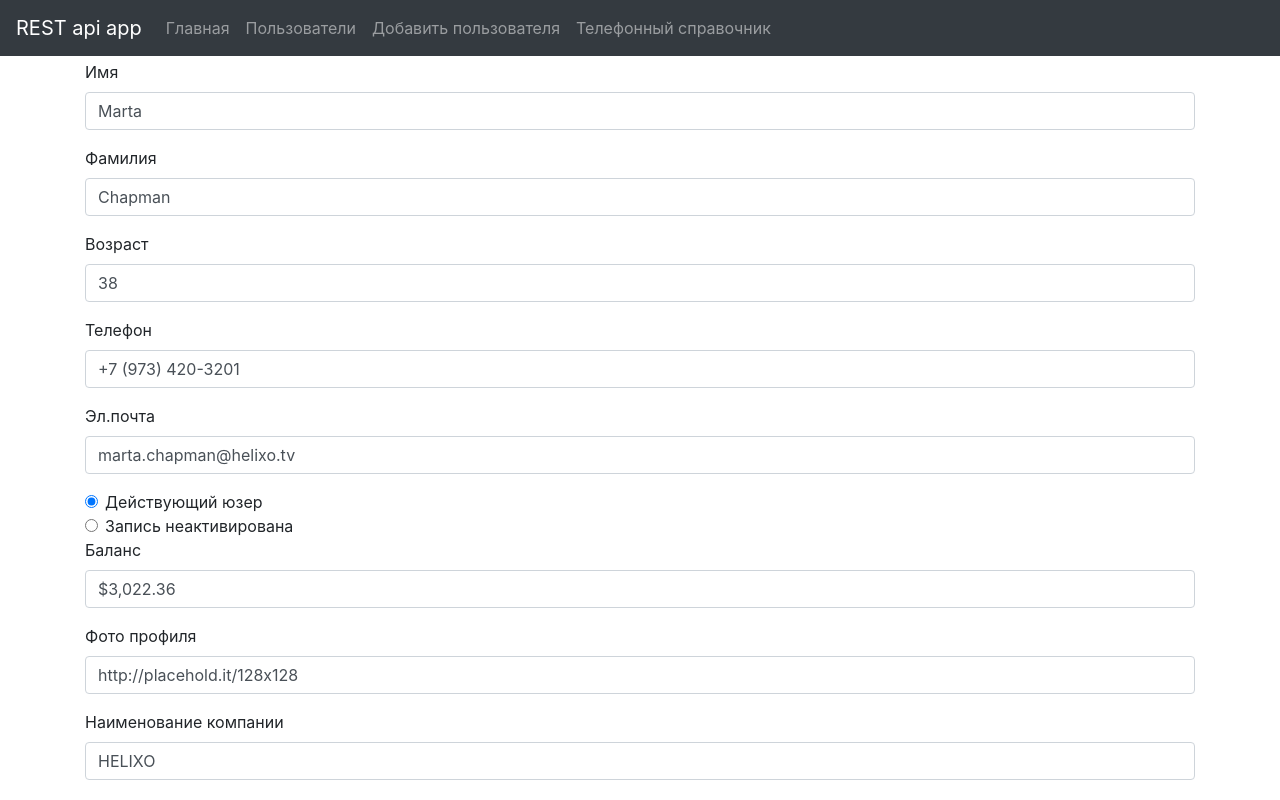
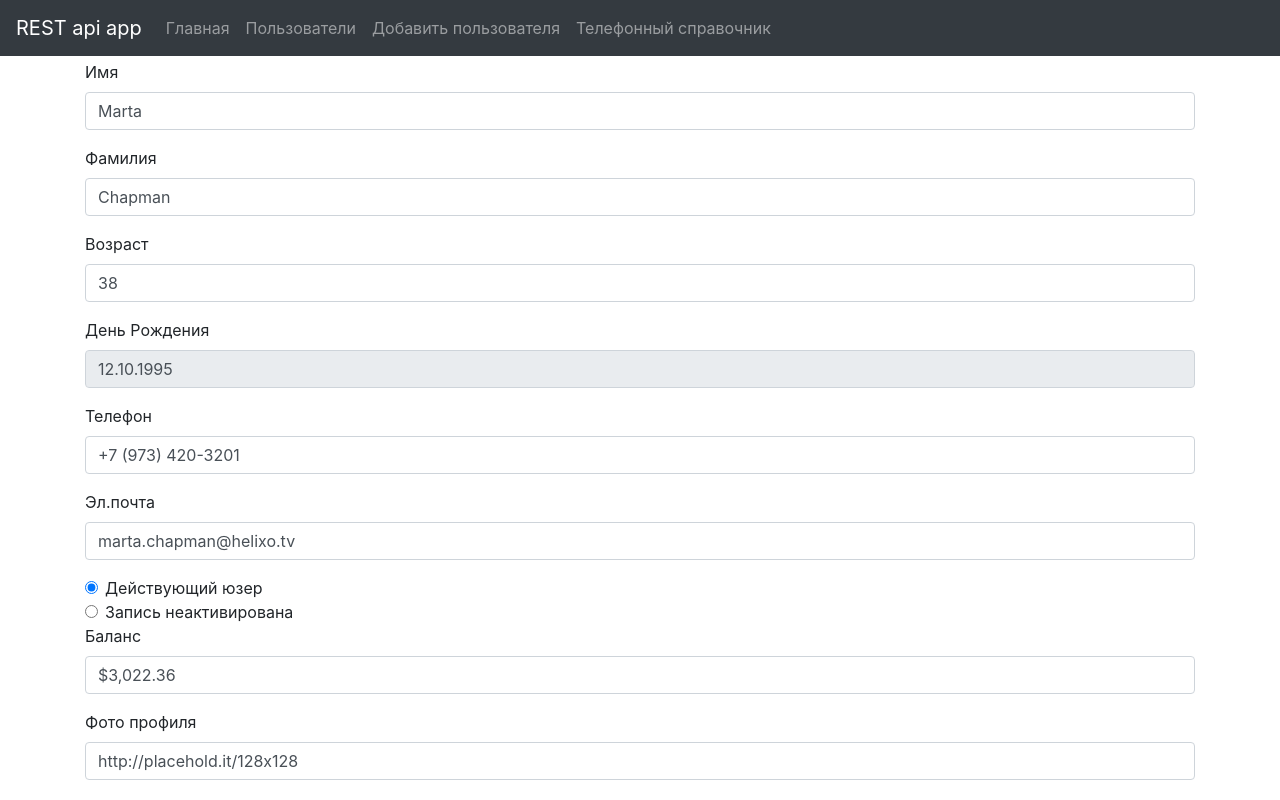
Before and after one commit to guitaroff/vue-cli-20190225, a Vue app: page /edit/1 in a window 1280 px wide. Shown: the top 800 px of the page. Built offline with nearby package versions, Linux system fonts and the light colour scheme; data requests are answered from the project's data file.

Commit message:
selection of birthday dates through the calendar

```diff
--- a/src/components/UserForm.vue
+++ b/src/components/UserForm.vue
@@ -31,6 +31,19 @@
         class="form-control"
         placeholder="Возраст"
       />
+    </div>
+
+    <div v-if="localUser.birthday" class="form-group">
+      <label for="birthday">День Рождения</label>
+      <input
+        id="birthday"
+        v-model.trim="localUser.birthday"
+        type="hidden"
+        class="form-control"
+        placeholder="День Рождения"
+      />
+
+      <datepicker v-model.trim="localUser.birthday"></datepicker>
     </div>
 
     <div class="form-group">
--- a/src/views/Users.vue
+++ b/src/views/Users.vue
@@ -11,6 +11,7 @@
           <th scope="col">Имя</th>
           <th scope="col">Фамилия</th>
           <th scope="col">Возраст</th>
+          <th scope="col">День Рождения</th>
           <th scope="col">Телефон</th>
           <th scope="col">Эл.почта</th>
           <th scope="col">Редактировать</th>
@@ -22,6 +23,7 @@
         <td>{{ user.firstName }}</td>
         <td>{{ user.lastName }}</td>
         <td>{{ user.age }}</td>
+        <td>{{ user.birthday }}</td>
         <td>{{ user.phone }}</td>
         <td>{{ user.email }}</td>
         <td>
```
